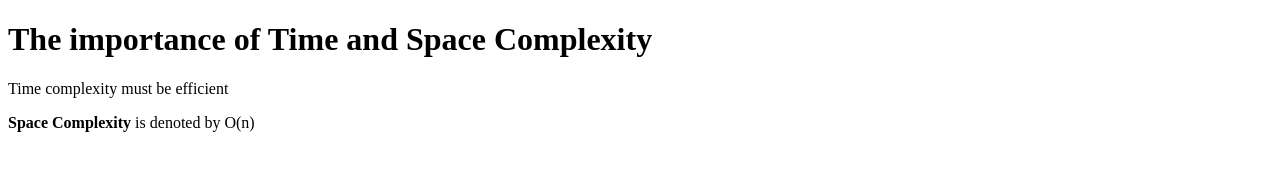
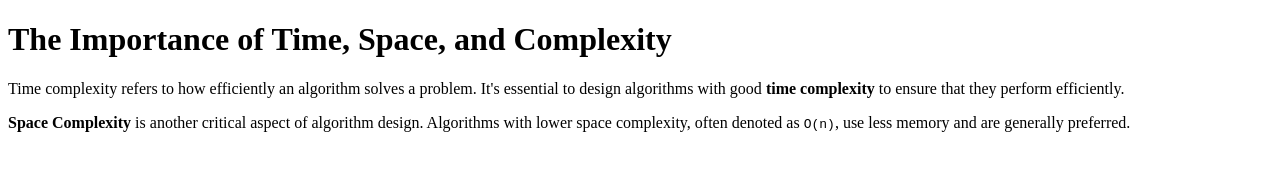
Before and after one commit to acciojob/time-and-space-complexity-KalaBharathi, a website: page main.html in a window 1280 px wide. Drawn offline with Linux system fonts and the light colour scheme.

Commit message:
created a submission

```diff
--- a/main.html
+++ b/main.html
@@ -8,9 +8,19 @@
 
 <body>
 	<!-- the entire body must be written by student -->
-	<h1>The importance of Time and Space Complexity</h1>
-	<p>Time complexity must be efficient</p>
-	<p><strong>Space Complexity</strong> is denoted by O(n)</p>
+	<h1>The Importance of Time, Space, and Complexity</h1>
+
+    <p>
+        Time complexity refers to how efficiently an algorithm solves a problem.
+        It's essential to design algorithms with good <strong>time complexity</strong>
+        to ensure that they perform efficiently.
+    </p>
+
+    <p>
+        <strong>Space Complexity</strong> is another critical aspect of algorithm design.
+        Algorithms with lower space complexity, often denoted as <code>O(n)</code>,
+        use less memory and are generally preferred.
+    </p>
 
     <script type="text/javascript" src="./script.js">
 </script>
```
